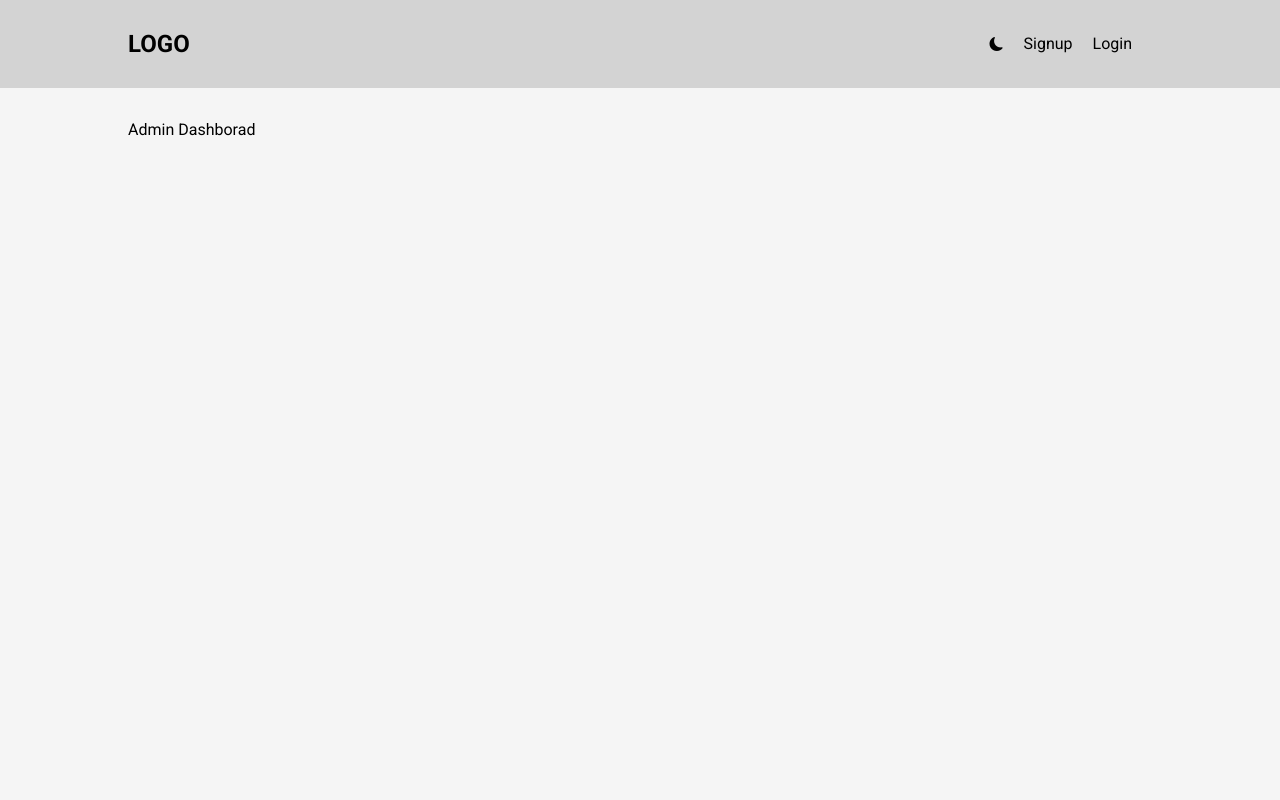
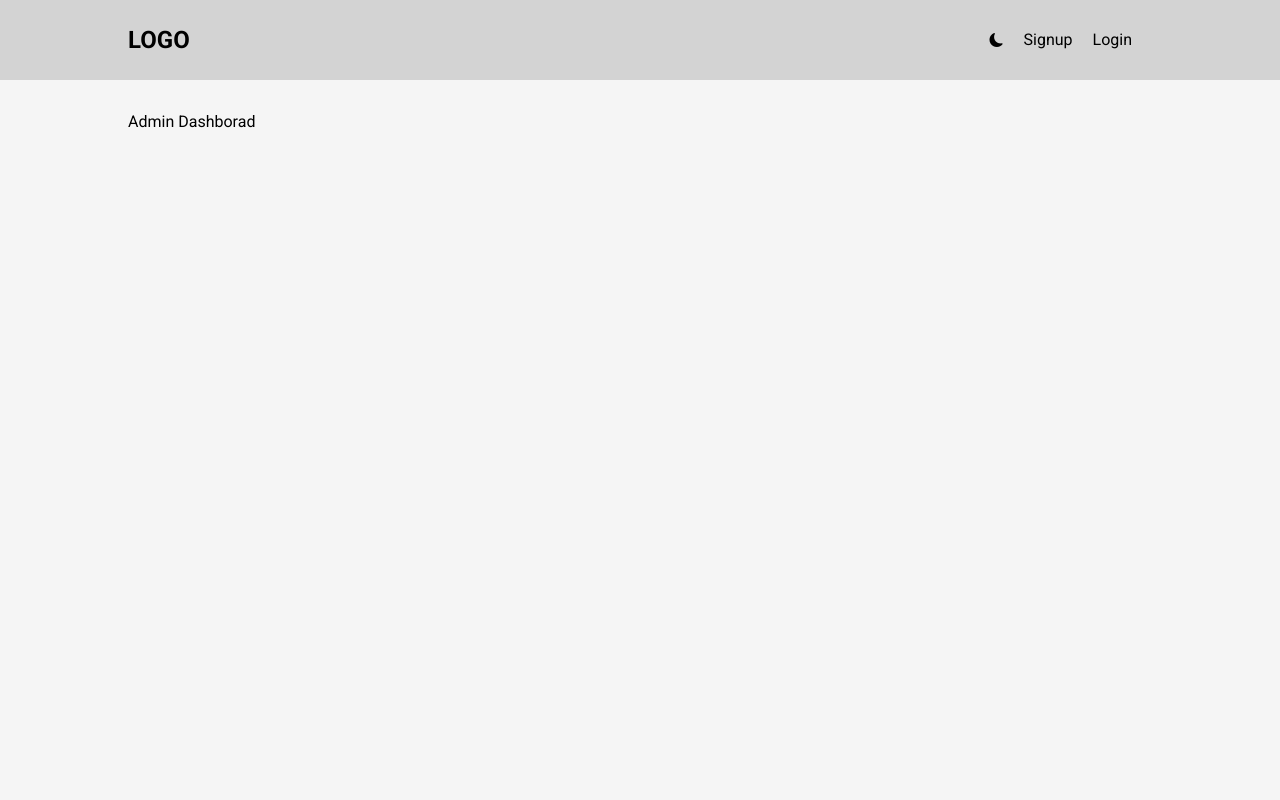
Before and after one commit to Suray54/affiliate, a Next.js app: page /dashboard in a window 1280 px wide. Shown: the top 800 px of the page. Built offline with nearby package versions, Linux system fonts and the light colour scheme.

Commit message:
SCRUM-1 Just testing - HR 1

```diff
--- a/src/app/(admin)/dashboard/page.tsx
+++ b/src/app/(admin)/dashboard/page.tsx
@@ -4,9 +4,6 @@ import type { Metadata } from "next";
 export const metadata: Metadata = {
   title: "Admin Dashboard",
   description: "Affliate Clone",
-  icons: {
-    icon: "/favicon.ico",
-  },
 };
 
 const AdminDashboard = () => {
--- a/src/app/not-found.tsx
+++ b/src/app/not-found.tsx
@@ -3,8 +3,10 @@ import Link from "next/link";
 export default function NotFound() {
   return (
     <div className="page">
-      <h1>This page can not be found.</h1>
-      <Link href={"/"}>Go to home</Link>
+      <div className="max-w-[80vw] mx-auto">
+        <h1>This page can not be found.</h1>
+        <Link href={"/"}>Go to home</Link>
+      </div>
     </div>
   );
 }
--- a/src/components/layouts/navbar/navbar.tsx
+++ b/src/components/layouts/navbar/navbar.tsx
@@ -5,7 +5,7 @@ const Navbar = () => {
   return (
     // <nav className="fixed top-0 left-0 w-full navbar">
     <nav className="w-full navbar">
-      <ul className="max-w-[80vw] flex flex-wrap justify-between items-center mx-auto py-7">
+      <ul className="max-w-[80vw] flex flex-wrap justify-between items-center mx-auto py-6">
         <a className="logo" href="#">
           <h3 className="font-bold text-2xl">LOGO</h3>
         </a>
```
Also changed, not shown: src/app/(public)/homepage/layout.tsx (added), src/app/(public)/page.tsx (added).
